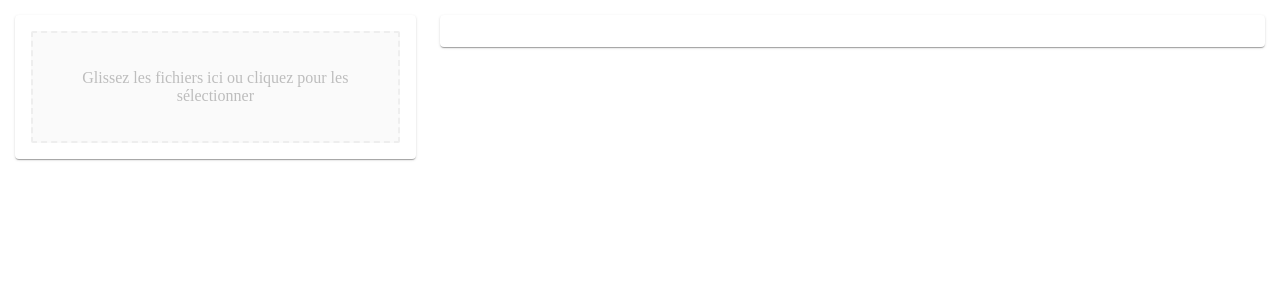
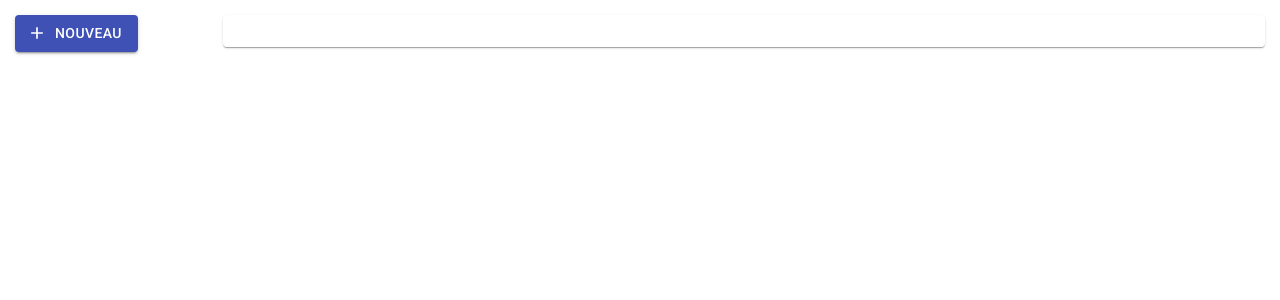
Before and after one commit to AdrienXIV/dropbox-front, a React (Create React App) app: page /profil in a window 1280 px wide. Shown: the top 300 px of the page. Built offline with nearby package versions, Linux system fonts and the light colour scheme.

Commit message:
👌 IMPROVE: style menu ajouter des fichiers

```diff
--- a/src/components/Profile/index.tsx
+++ b/src/components/Profile/index.tsx
@@ -1,107 +1,134 @@
 import React from 'react';
-import { Chip, Grid, Paper, Snackbar, withStyles, WithStyles } from '@material-ui/core';
+import {
+  Grid,
+  Paper,
+  Button,
+  Menu,
+  Snackbar,
+  withStyles,
+  WithStyles,
+  MenuItem,
+  MenuProps,
+  ListItemIcon,
+  ListItemText,
+} from '@material-ui/core';
 import MuiAlert, { AlertProps } from '@material-ui/lab/Alert';
+import AddIcon from '@material-ui/icons/Add';
+import FolderIcon from '@material-ui/icons/Folder';
 import Dropzone from 'react-dropzone';
 import styles, { Styles } from './styles';
 import { sendFiles } from '../../utils/api';
 
 interface P {}
 interface S {
-  files: File[];
   message: string;
   open: boolean;
   severity: AlertProps['severity'];
+  anchorEl: null | HTMLElement;
 }
 const Alert = (props: AlertProps) => <MuiAlert elevation={6} variant='filled' {...props} />;
 
+const StyledMenu = withStyles({
+  paper: {
+    border: '1px solid #d3d4d5',
+  },
+})((props: MenuProps) => (
+  <Menu
+    elevation={0}
+    getContentAnchorEl={null}
+    anchorOrigin={{
+      vertical: 'bottom',
+      horizontal: 'center',
+    }}
+    transformOrigin={{
+      vertical: 'top',
+      horizontal: 'center',
+    }}
+    {...props}
+  />
+));
+
 export default class Profile extends React.Component<P & WithStyles<Styles>, S> {
   public static Display = withStyles(styles as any)(Profile) as React.ComponentType<P>;
-  public state: Readonly<S> = { files: [], message: '', open: false, severity: 'success' };
+  public state: Readonly<S> = { message: '', open: false, severity: 'success', anchorEl: null };
 
   onDrop(files: File[]) {
-    const newFiles = this.state.files;
+    const formData = new FormData();
     files.forEach(file => {
       // si le fichier exise déjà, on ne l'ajoute pas
-      const index = this.state.files.findIndex(f => f.name == file.name);
-      if (index !== -1) newFiles.splice(index, 1);
-      newFiles.push(file);
-    });
-    this.setState({ files: newFiles });
-  }
-
-  handleDelete(index: number) {
-    const newFiles = this.state.files;
-    // suppression du fichier
-    newFiles.splice(index, 1);
-    this.setState({ files: newFiles });
-  }
-
-  handleSubmit(e: React.MouseEvent) {
-    e.preventDefault();
-    const formData = new FormData();
-    this.state.files.forEach(file => {
       formData.append('myFiles', file);
     });
     sendFiles(formData)
       .then(({ data }) => {
         console.log(data.message);
-        this.setState(prev => ({ ...prev, message: data.message, files: [], severity: 'success', open: true }));
+        this.setState({ message: data.message, severity: 'success', open: true });
         setTimeout(() => {
-          this.setState(prev => ({ ...prev, open: false }));
+          this.setState({ open: false, message: '' });
         }, 5000);
       })
       .catch(err => {
         console.log(err.response);
-        this.setState(prev => ({ ...prev, message: err.response.data.error, severity: 'error', open: true }));
+        this.setState({ message: err.response.data.error, severity: 'error', open: true });
         setTimeout(() => {
-          this.setState(prev => ({ ...prev, open: false }));
+          this.setState({ open: false, message: '' });
         }, 10000);
       });
   }
-
+  handleClickMenu(event: React.MouseEvent<HTMLElement>) {
+    this.setState({ anchorEl: event.currentTarget });
+  }
+  handleCloseMenu() {
+    this.setState({ anchorEl: null });
+  }
   handleClose() {
-    this.setState(prev => ({ ...prev, open: false }));
+    this.setState({ open: false });
   }
 
   render() {
     const { classes } = this.props;
+    const { severity, open, message, anchorEl } = this.state;
 
-    const files = this.state.files.map((file: any, index: number) => (
-      <Chip key={index.toString()} label={file.name} onDelete={() => this.handleDelete(index)} variant='outlined' />
-    ));
     return (
       <div className={classes.root}>
-        <Snackbar anchorOrigin={{ vertical: 'bottom', horizontal: 'right' }} open={this.state.open} onClose={() => this.handleClose()}>
-          <Alert onClose={() => this.handleClose()} severity={this.state.severity}>
-            {this.state.message}
+        <Snackbar anchorOrigin={{ vertical: 'bottom', horizontal: 'right' }} open={open} onClose={() => this.handleClose()}>
+          <Alert onClose={() => this.handleClose()} severity={severity}>
+            {message}
           </Alert>
         </Snackbar>
-        <Grid container spacing={3}>
-          <Grid item xs={4}>
-            <Paper className={classes.paper}>
-              <Dropzone onDrop={f => this.onDrop(f)}>
-                {({ getRootProps, getInputProps }) => (
-                  <section>
-                    <div {...getRootProps({ className: 'dropzone' })} className={classes.base}>
+        <Grid container justify='center'>
+          <Grid item xs={2}>
+            <Button
+              aria-controls='simple-menu'
+              aria-haspopup='true'
+              startIcon={<AddIcon />}
+              color='primary'
+              variant='contained'
+              className={classes.button}
+              onClick={e => this.handleClickMenu(e)}
+            >
+              Nouveau
+            </Button>
+            <StyledMenu anchorEl={anchorEl} open={Boolean(anchorEl)} onClose={() => this.handleCloseMenu()}>
+              <MenuItem>
+                <ListItemIcon>
+                  <FolderIcon />
+                </ListItemIcon>
+                <ListItemText primary='Dossier' />
+              </MenuItem>
+              <div style={{ height: 1, backgroundColor: 'silver' }} />
+              <MenuItem>
+                <Dropzone onDrop={f => this.onDrop(f)}>
+                  {({ getRootProps, getInputProps }) => (
+                    <div {...getRootProps({ className: 'dropzone' })}>
                       <input {...getInputProps()} />
-                      <p>Glissez les fichiers ici ou cliquez pour les sélectionner</p>
+                      Importer des fichiers
                     </div>
-                    <aside>
-                      {(() =>
-                        this.state.files.length > 0 ? (
-                          <>
-                            <h4>Fichiers</h4>
-                            <div className={classes.files}>{files}</div>
-                            <button onClick={e => this.handleSubmit(e)}>Envoyer</button>
-                          </>
-                        ) : null)()}
-                    </aside>
-                  </section>
-                )}
-              </Dropzone>
-            </Paper>
+                  )}
+                </Dropzone>
+              </MenuItem>
+            </StyledMenu>
           </Grid>
-          <Grid item xs={8}>
+          <Grid item xs={10}>
             <Paper className={classes.paper}></Paper>
           </Grid>
         </Grid>
--- a/src/components/Profile/styles.tsx
+++ b/src/components/Profile/styles.tsx
@@ -1,5 +1,5 @@
 import { createStyles, Theme } from '@material-ui/core';
-export type Styles = 'root' | 'paper' | 'base' | 'active' | 'accept' | 'reject' | 'files'; // add class create
+export type Styles = 'root' | 'menu' | 'paper' | 'base' | 'active' | 'accept' | 'reject' | 'files' | 'button'; // add class create
 
 const styles = (theme: Theme) =>
   createStyles({
@@ -11,6 +11,9 @@
       padding: theme.spacing(2),
       textAlign: 'center',
       color: theme.palette.text.secondary,
+    },
+    menu: {
+      border: '1px solid #d3d4d5',
     },
     base: {
       flex: 1,
@@ -53,6 +56,9 @@
           color: 'red',
         },
       },
+      button: {
+        margin: theme.spacing(1),
+      },
     },
   });
 
```
